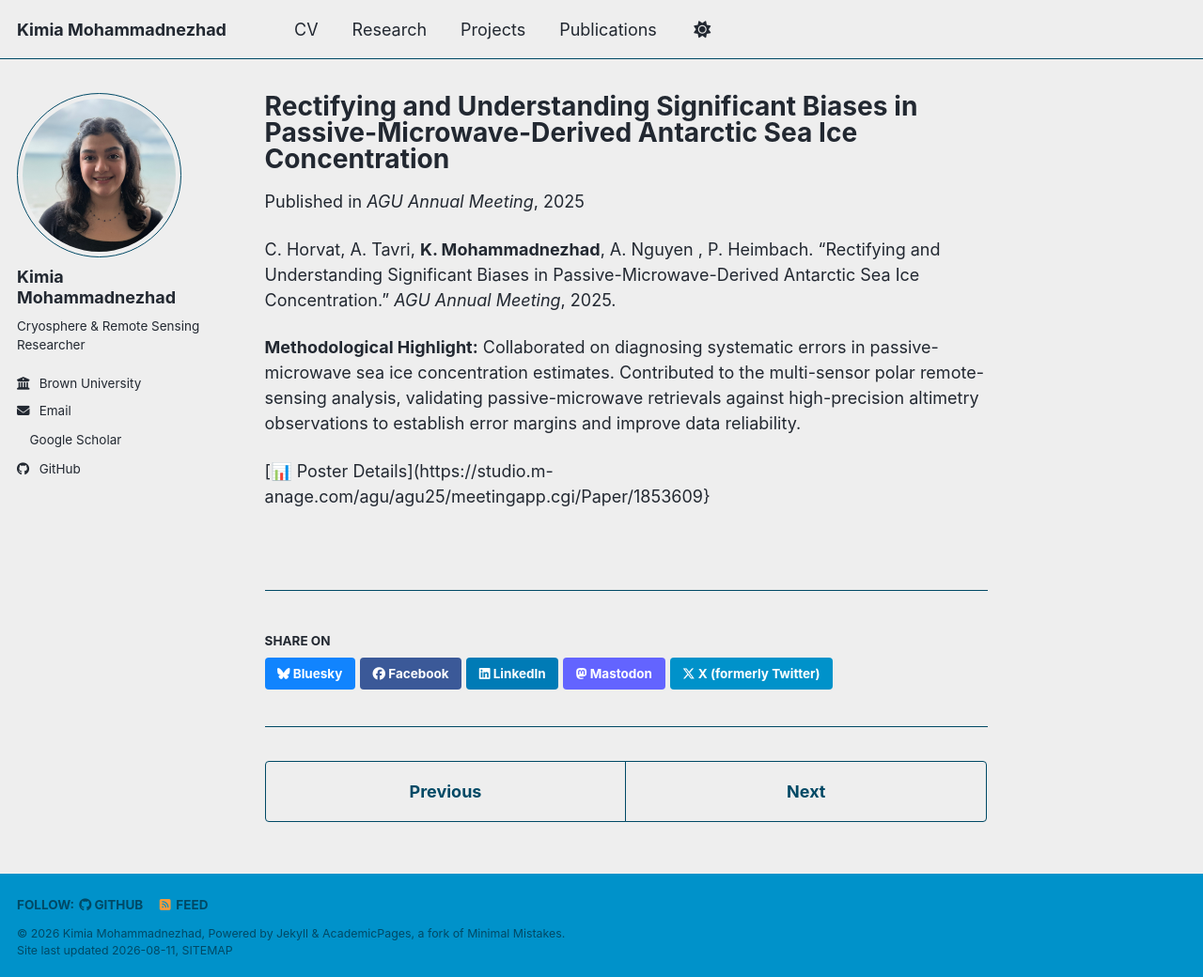
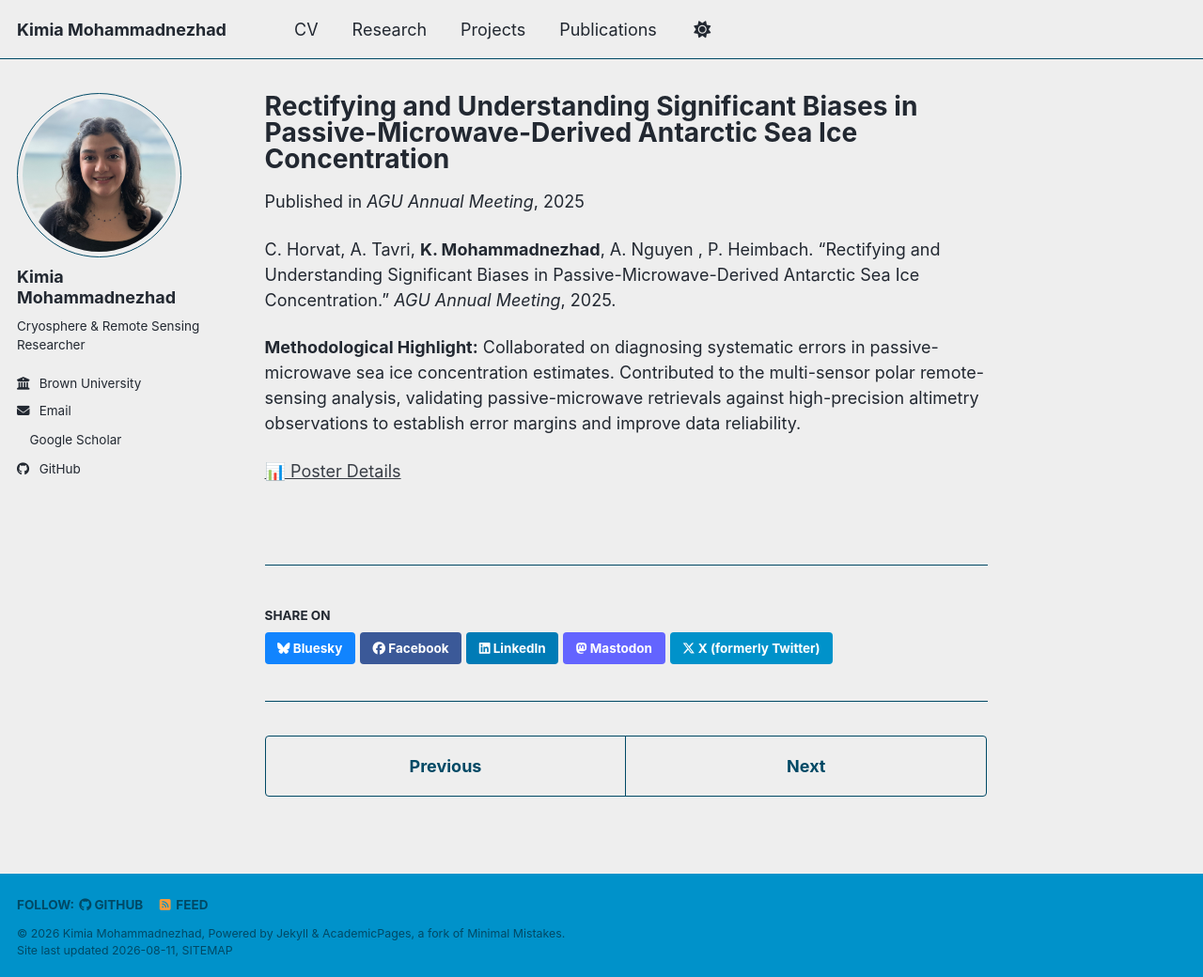
Before and after one commit to kimnezhad/kimnezhad.github.io, a Jekyll site: the page built from _publications/2025-12-02-rectifying-biases.md, in a window 1280 px wide and 1040 px high. Shown: the whole window at 94% size. Built offline with Jekyll 4.4.1, drawn with Linux system fonts in a browser that asks for light colours; a style sheet for code colours, icons or effects is not loaded.

Commit message:
Update 2025-12-02-rectifying-biases.md

```diff
--- a/_publications/2025-12-02-rectifying-biases.md
+++ b/_publications/2025-12-02-rectifying-biases.md
@@ -11,4 +11,4 @@ C. Horvat, A. Tavri, **K. Mohammadnezhad**, A. Nguyen , P. Heimbach. "Rectifying
 
 **Methodological Highlight:** Collaborated on diagnosing systematic errors in passive-microwave sea ice concentration estimates. Contributed to the multi-sensor polar remote-sensing analysis, validating passive-microwave retrievals against high-precision altimetry observations to establish error margins and improve data reliability.
 
-[📊 Poster Details](https://studio.m-anage.com/agu/agu25/meetingapp.cgi/Paper/1853609}
+[📊 Poster Details](https://studio.m-anage.com/agu/agu25/meetingapp.cgi/Paper/1853609)
```
